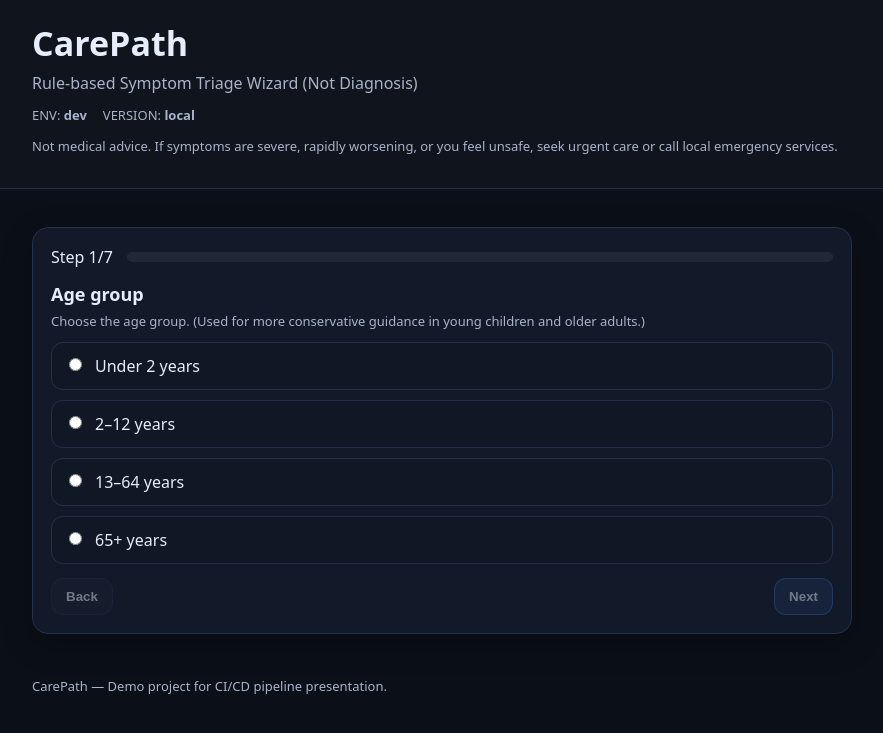
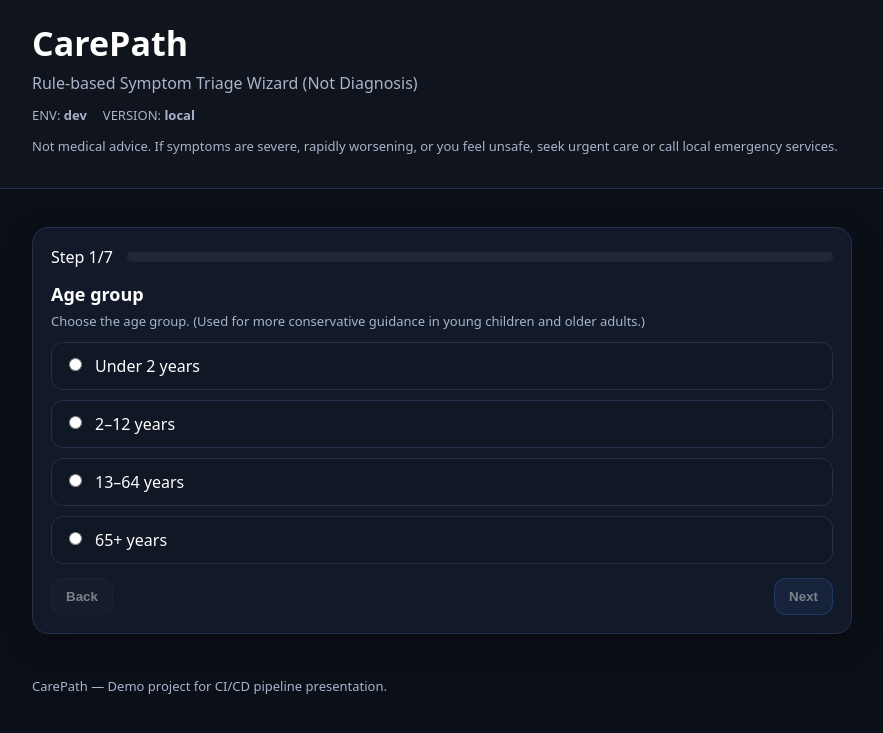
Before and after one commit to enajo/carepath, a FastAPI app: page / in a window 1280 px wide. Shown: the top 733 px of the page, without its empty margins (198-1081 px from the left). Run offline with FastAPI, Linux system fonts and the light colour scheme.

Commit message:
css modification

```diff
--- a/app/static/app.css
+++ b/app/static/app.css
@@ -1,7 +1,7 @@
 :root {
   --bg: #0b0f17;
   --card: #121a2a;
-  --text: #e6eefc;
+  --text: #ffff;
   --muted: #a8b4cc;
   --border: #23304a;
   --primary: #4c8dff;
```
